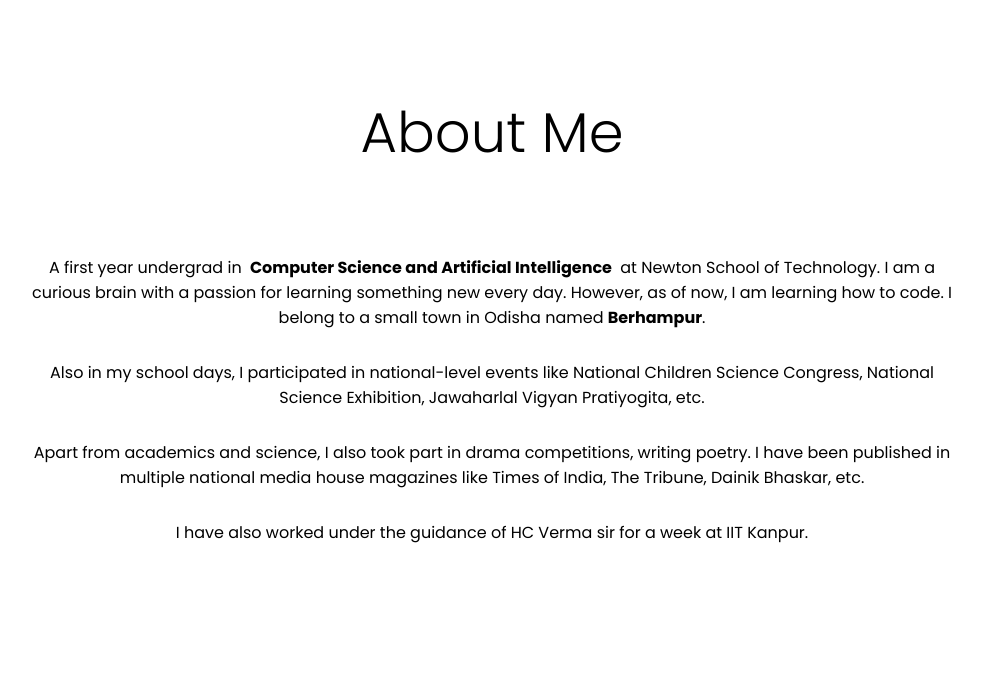
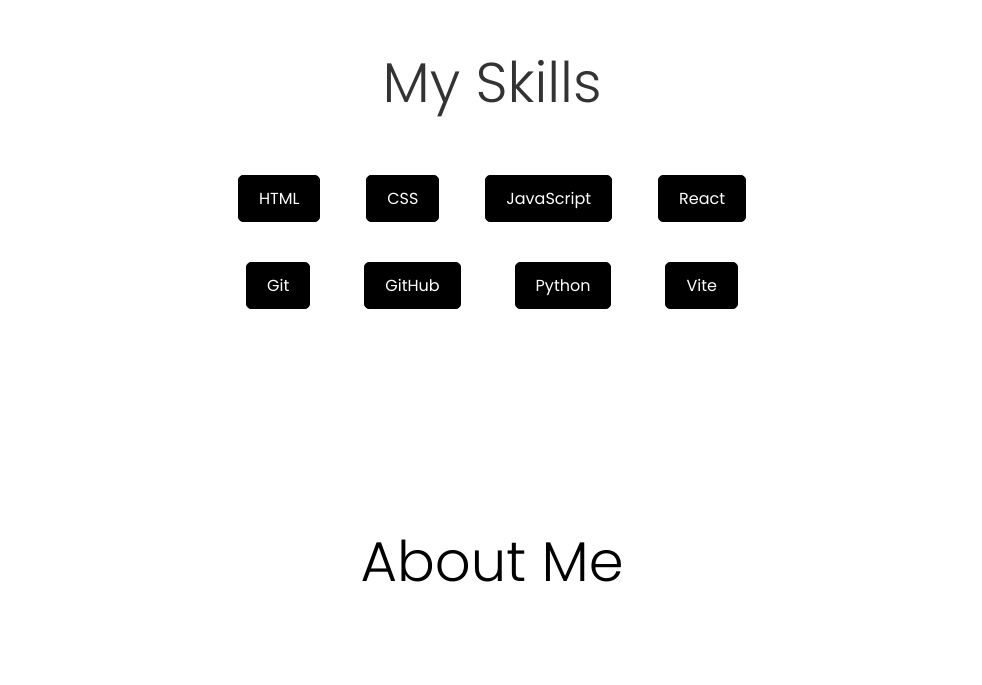
Before and after one commit to mk0904/portfolio, a React (Vite) app: page / in a window 1280 px wide. Shown: the part 3655-4340 px from the top of the page, without its empty margins (148-1130 px from the left). Before the commit the page ends 4250 px from the top, so only its background shows below. Built offline with nearby package versions, Linux system fonts and the light colour scheme.

Commit message:
skills component added with footer

```diff
--- a/src/App.jsx
+++ b/src/App.jsx
@@ -4,6 +4,8 @@ import './App.css';
 import Body from './components/body/Body.jsx';
 import Projects from './components/projects/Projects.jsx';
 import About from './components/about/About.jsx';
+import Skills from './components/skills/Skills.jsx';
+import Footer from './components/footer/Footer.jsx';
 
 function App() {
   return (
@@ -11,7 +13,9 @@ function App() {
       <Header />
       <Body />
       <Projects />
+      <Skills />
       <About />
+      <Footer />
     </div>
   );
 }
--- a/src/components/about/About.css
+++ b/src/components/about/About.css
@@ -6,15 +6,13 @@
      display: flex;
      flex-direction: column;
      text-align: center;
-     color: #000000; /* White text color */
+     color: #000000;
      border-radius: 10px;
    }
 
    .about-container p{
      margin-bottom: 30px;
    }
-
-
 
    span {
      font-weight: bold;
--- /dev/null
+++ b/src/components/footer/Footer.css
@@ -0,0 +1,4 @@
+footer p{
+     text-align: center;
+     padding-bottom: 40px;
+}
--- /dev/null
+++ b/src/components/footer/Footer.jsx
@@ -0,0 +1,10 @@
+import './Footer.css';
+function Footer() {
+  return (
+    <footer>
+      <p>&copy; {new Date().getFullYear()} <span>Manish Kumar</span>. Created with ❤️</p>
+    </footer>
+  );
+}
+
+export default Footer;
--- a/src/components/skills/Skills.css
+++ b/src/components/skills/Skills.css
@@ -0,0 +1,67 @@
+/* Skills.css */
+
+.skills-container {
+     margin: auto;
+     margin-top: 100px;
+     margin-bottom: 130px;
+     text-align: center;
+     max-width: 600px;
+     padding: 20px;
+   }
+
+   .skills {
+     margin-top: 20px;
+     text-align: left;
+     display: flex;
+     flex-direction: row;
+     flex-wrap: wrap;
+
+}
+
+   h2 {
+     font-size: 24px;
+     color: #333;
+     margin-bottom: 15px;
+   }
+
+   ul {
+     list-style-type: none;
+     padding: 0;
+     display: flex;
+     justify-content: space-evenly;
+   }
+
+   li {
+          display: flex;
+          align-items: center;
+          justify-content: center;
+          text-decoration: none;
+          color: #fff;
+          background-color: #000000;
+          border: 1px solid #000000;
+          padding: 10px 20px;
+          margin: 20px 20px;
+          border-radius: 5px;
+          transition: all 0.3s ease;
+   }
+
+     li:hover {
+          cursor: pointer;
+       background-color: #ffffff;
+       color: black;
+       border-color: #000000;
+     }
+
+     @media screen and (max-width: 572px) {
+      li{
+          margin: 10px 10px;
+          font-size: 16px;
+      }
+     }
+
+     @media screen and (max-width: 400px) {
+      li{
+          margin: 10px 5px;
+          font-size: 16px;
+      }
+     }
--- a/src/components/skills/Skills.jsx
+++ b/src/components/skills/Skills.jsx
@@ -0,0 +1,27 @@
+import './Skills.css';
+
+function Skills() {
+  const techStacks = [
+    'HTML',
+    'CSS',
+    'JavaScript',
+    'React',
+    'Git',
+    'GitHub',
+    'Python',
+    'Vite'
+  ];
+
+  return (
+    <div className="skills-container">
+      <h2 className='title'>My Skills</h2>
+      <ul className='skills'>
+        {techStacks.map((tech, index) => (
+          <li key={index}>{tech}</li>
+        ))}
+      </ul>
+    </div>
+  );
+}
+
+export default Skills;
```
